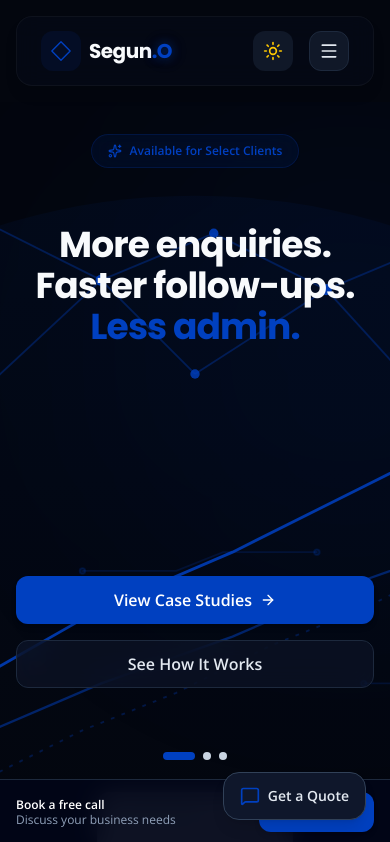
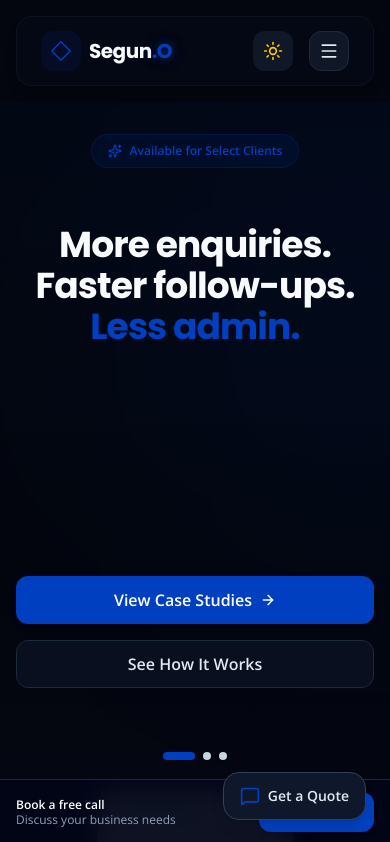
Before and after one commit to boarnerges/personal-portfolio, a Next.js app: page / in a window 390 px wide. Shown: the top 842 px of the page. Built offline with nearby package versions, Linux system fonts and the light colour scheme.

Commit message:
Replace SVG on mobile with gradient fallback

```diff
--- a/src/components/HeroBackground.tsx
+++ b/src/components/HeroBackground.tsx
@@ -4,6 +4,12 @@ import React from "react";
 
 export default function HeroBackground() {
   return (
+    <>
+      {/* Mobile: clean gradient fallback */}
+      <div className="md:hidden absolute inset-0 bg-gradient-to-b from-brand-blue/[0.04] via-transparent to-brand-blue/[0.02]" />
+
+      {/* Desktop: SVG art */}
+      <div className="hidden md:block absolute inset-0">
         <svg xmlns="http://www.w3.org/2000/svg" viewBox="0 0 1440 900" preserveAspectRatio="xMidYMid slice" fill="none" className="w-full h-full text-brand-blue dark:text-[var(--foreground)]">
           <defs>
             <linearGradient id="heroGlow" x1="0.5" y1="0" x2="0.5" y2="1">
@@ -55,5 +61,7 @@ export default function HeroBackground() {
             <polyline points="300,800 400,760 500,720 600,670 700,630 800,580 900,540 1000,490 1100,450 1200,400"/>
           </g>
         </svg>
+      </div>
+    </>
   );
 }
```
Lines whose indentation alone changed are shown as unchanged.
